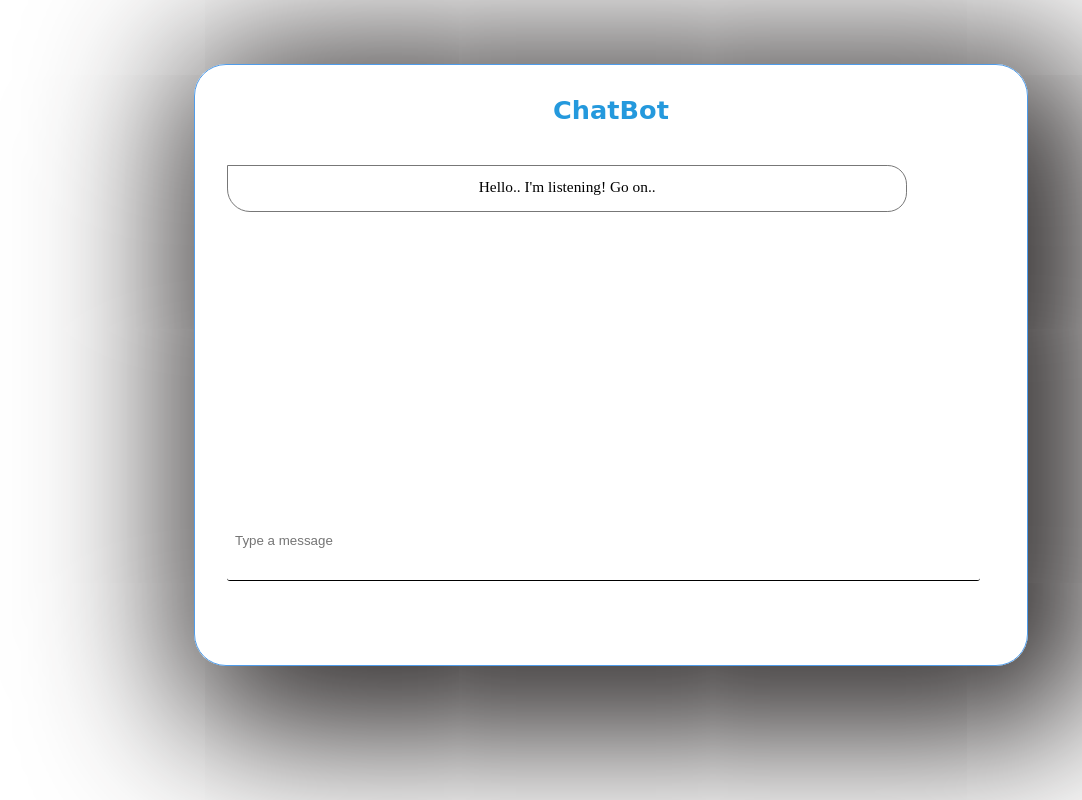
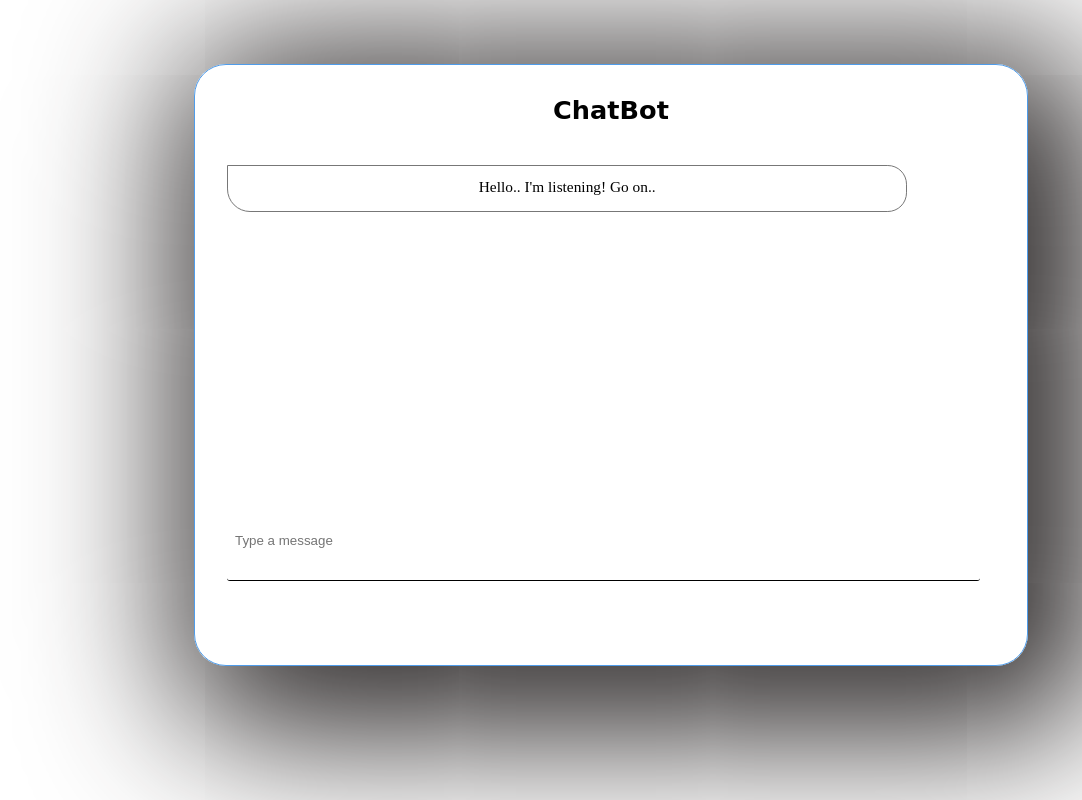
Before and after one commit to sidharth-kumar41/chatbot.github.io, a plain HTML site: page index.html in a window 1280 px wide. Shown: the whole page, without its empty margins (198-1280 px from the left). Drawn offline with nearby package versions, Linux system fonts and the light colour scheme.

Commit message:
Update style.css

```diff
--- a/style.css
+++ b/style.css
@@ -27,7 +27,7 @@ body .card #header {
 }
 
 body .card #header h1 {
-    color: rgb(36, 153, 221);
+    color: black;
     font-size: 2vw;
     font-family: "Finger Paint", cursive;
     padding: 1vw;
```
